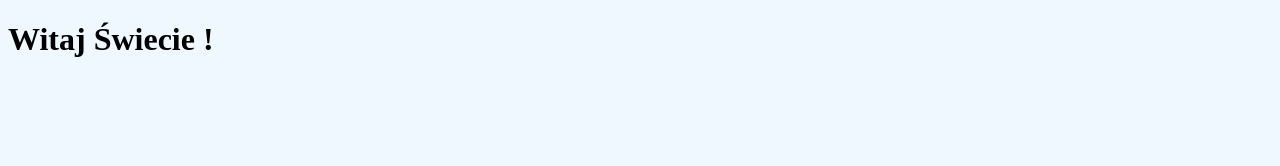
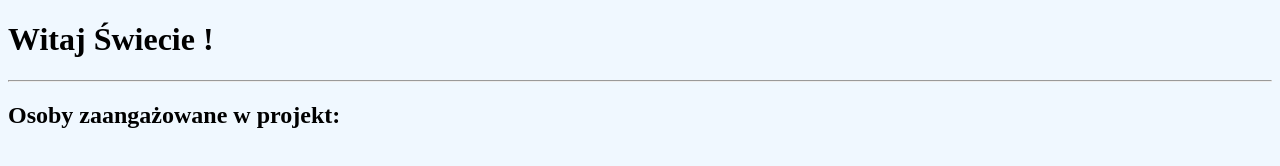
Before and after one commit to Kubeeel/2025-4tpro-test, a plain HTML site: page index.html in a window 1280 px wide. Drawn offline with Linux system fonts and the light colour scheme.

Commit message:
Lista zaangażowanych

```diff
--- a/index.html
+++ b/index.html
@@ -8,5 +8,10 @@
 </head>
 <body>
     <h1>Witaj Świecie !</h1>
+    <hr>
+    <h2>Osoby zaangażowane w projekt:</h2>
+    <ul>
+
+    </ul>
 </body>
 </html>
```
